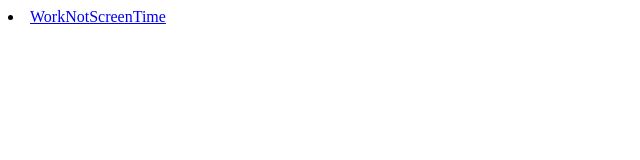
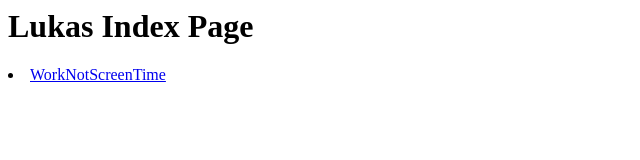
Before and after one commit to lvkas06/GameDev2023-Lukas, a plain HTML site: page public/index.html in a window 1280 px wide. Shown: the whole page, without its empty margins (0-640 px from the left). Drawn offline with Linux system fonts and the light colour scheme.

Commit message:
Update index.html

```diff
--- a/public/index.html
+++ b/public/index.html
@@ -1 +1,3 @@
+<html>
+  <h1> Lukas Index Page </h1>
 <li> <a href= "worknoscreentime.html" > WorkNotScreenTime </a> </li>
```
